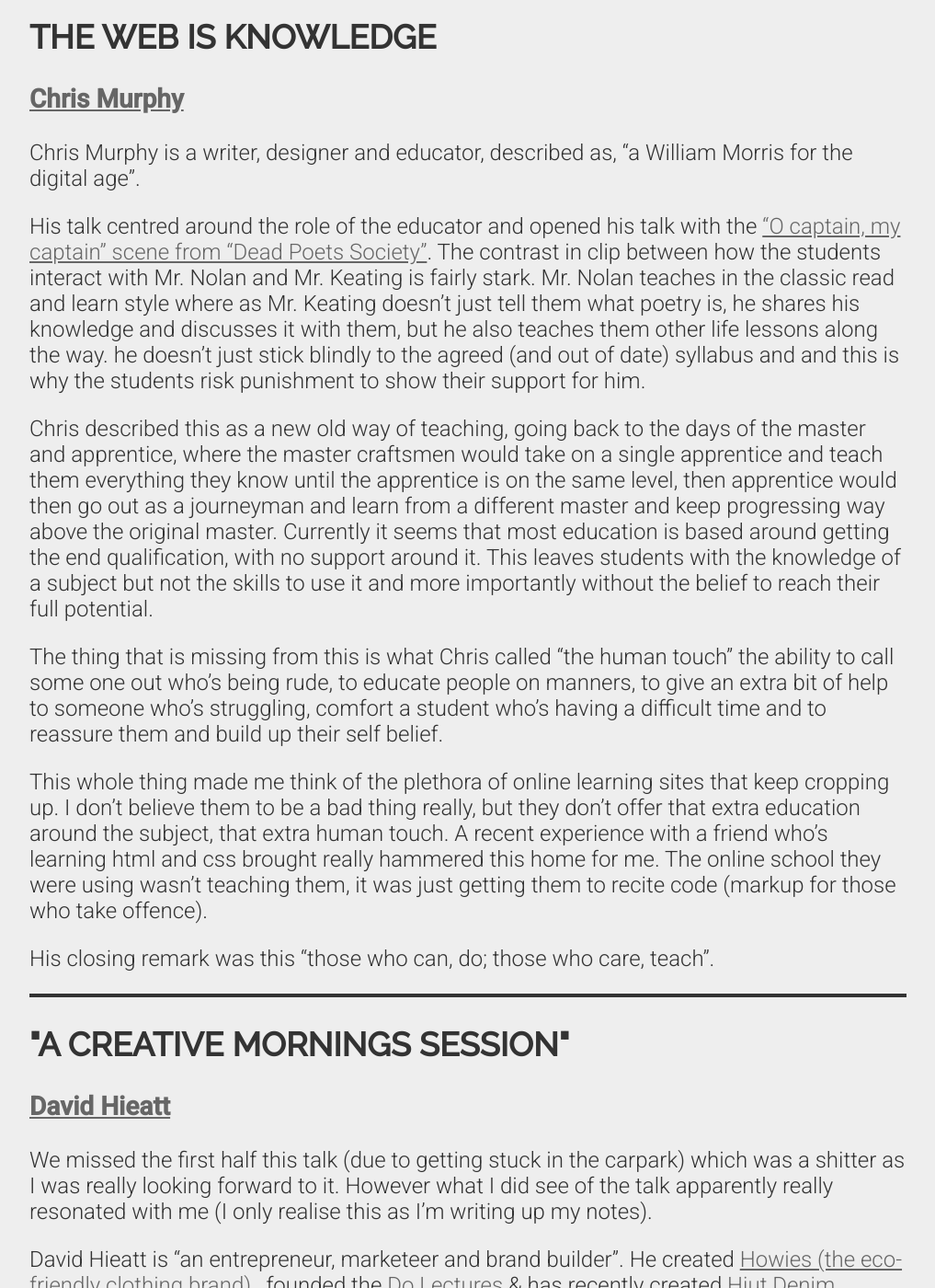
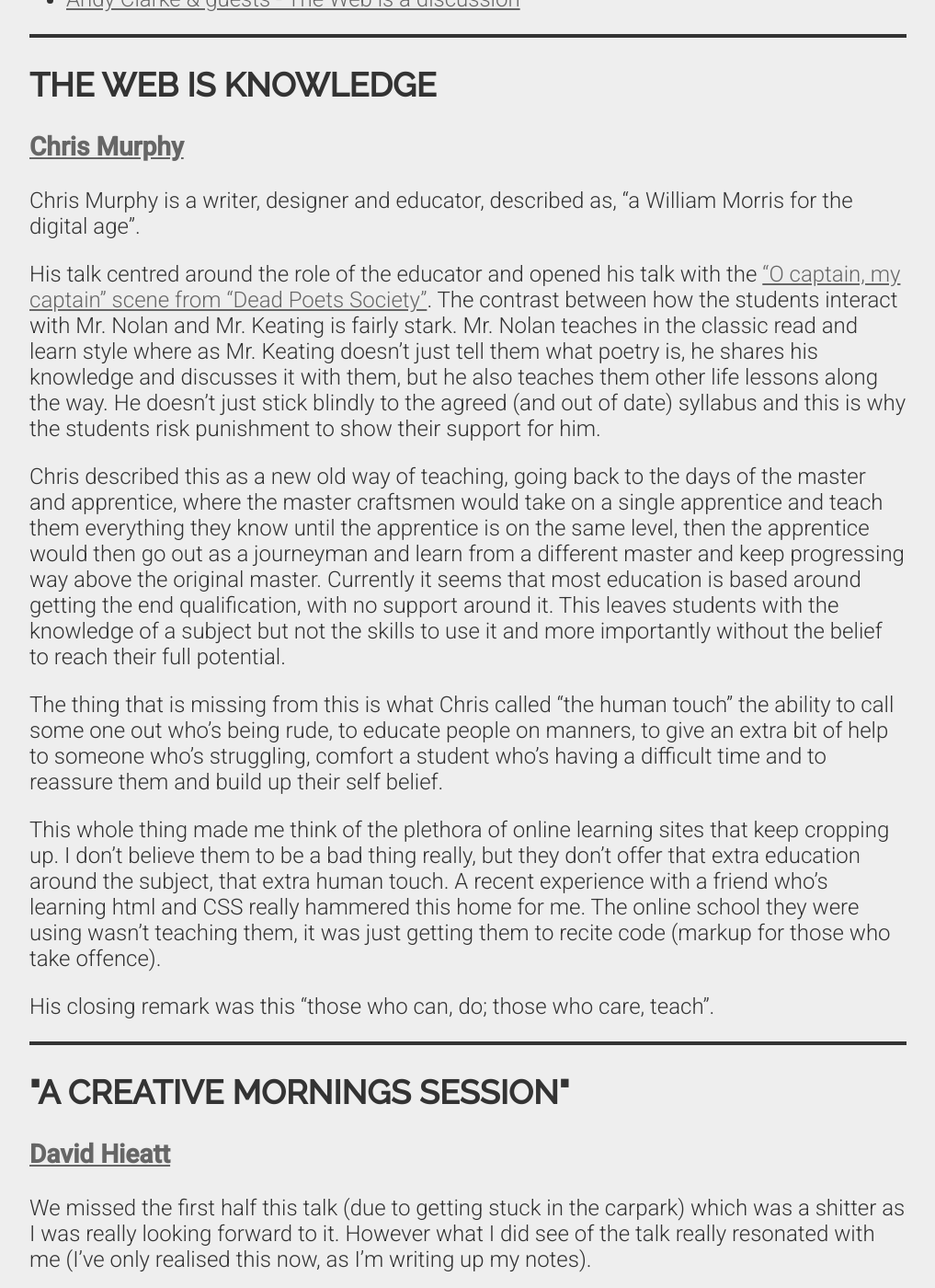
Before and after one commit to nickphillipps/nickphillipps.github.io, a Jekyll site: the page built from _posts/2014-11-13-the-web-is.md, in a window 1280 px wide and 1400 px high, scrolled down 997 px. Shown: the whole window at 92% size, without its empty margins (131-1148 px from the left). Built offline with Jekyll 4.4.1, drawn with Linux system fonts in a browser that asks for light colours; nearby versions of some CDN libraries; Markdown is read by kramdown in place of the engine named in the settings; some of the changed text lies outside the part shown.

Commit message:
Web.is post v0.2

```diff
--- a/_posts/2014-11-13-the-web-is.md
+++ b/_posts/2014-11-13-the-web-is.md
@@ -67,13 +70,13 @@
 
 Chris Murphy is a writer, designer and educator, described as, “a William Morris for the digital age”.
 
-His talk centred around the role of the educator and opened his talk with the [“O captain, my captain” scene from “Dead Poets Society”](https://www.youtube.com/watch?v=u_N6ezGK8XE). The contrast in clip between how the students interact with Mr. Nolan and Mr. Keating is fairly stark. Mr. Nolan teaches in the classic read and learn style where as Mr. Keating doesn’t just tell them what poetry is, he shares his knowledge and discusses it with them, but he also teaches them other life lessons along the way. he doesn’t just stick blindly to the agreed (and out of date) syllabus and and this is why the students risk punishment to show their support for him.
+His talk centred around the role of the educator and opened his talk with the [“O captain, my captain” scene from “Dead Poets Society”](https://www.youtube.com/watch?v=u_N6ezGK8XE). The contrast between how the students interact with Mr. Nolan and Mr. Keating is fairly stark. Mr. Nolan teaches in the classic read and learn style where as Mr. Keating doesn’t just tell them what poetry is, he shares his knowledge and discusses it with them, but he also teaches them other life lessons along the way. He doesn’t just stick blindly to the agreed (and out of date) syllabus and this is why the students risk punishment to show their support for him.
 
-Chris described this as a new old way of teaching, going back to the days of the master and apprentice, where the master craftsmen would take on a single apprentice and teach them everything they know until the apprentice is on the same level, then apprentice would then go out as a journeyman and learn from a different master and keep progressing way above the original master. Currently it seems that most education is based around getting the end qualification, with no support around it. This leaves students with the knowledge of a subject but not the skills to use it and more importantly without the belief to reach their full potential.
+Chris described this as a new old way of teaching, going back to the days of the master and apprentice, where the master craftsmen would take on a single apprentice and teach them everything they know until the apprentice is on the same level, then the apprentice would then go out as a journeyman and learn from a different master and keep progressing way above the original master. Currently it seems that most education is based around getting the end qualification, with no support around it. This leaves students with the knowledge of a subject but not the skills to use it and more importantly without the belief to reach their full potential.
 
 The thing that is missing from this is what Chris called “the human touch” the ability to call some one out who’s being rude, to educate people on manners, to give an extra bit of  help to someone who’s struggling, comfort a student who’s having a difficult time and to reassure them and build up their self belief.
 
-This whole thing made me think of the plethora of online learning sites that keep cropping up. I don’t believe them to be a bad thing really, but they don’t offer that extra education around the subject, that extra human touch. A recent experience with a friend who’s learning html and css brought really hammered this home for me. The online school they were using wasn’t teaching them, it was just getting them to recite code (markup for those who take offence).
+This whole thing made me think of the plethora of online learning sites that keep cropping up. I don’t believe them to be a bad thing really, but they don’t offer that extra education around the subject, that extra human touch. A recent experience with a friend who’s learning html and CSS really hammered this home for me. The online school they were using wasn’t teaching them, it was just getting them to recite code (markup for those who take offence).
 
 His closing remark was this “those who can, do; those who care, teach”.
 
@@ -82,20 +85,20 @@
 <h2 id="ACreativeMorningsSession">"A Creative Mornings Session"</h2>
 ### [David Hieatt](https://twitter.com/davidhieatt)
 
-We missed the first half this talk (due to getting stuck in the carpark) which was a shitter as I was really looking forward to it. However what I did see of the talk apparently really resonated with me (I only realise this as I’m writing up my notes).
+We missed the first half this talk (due to getting stuck in the carpark) which was a shitter as I was really looking forward to it. However what I did see of the talk really resonated with me (I've only realised this now, as I’m writing up my notes).
 
 
 David Hieatt is “an entrepreneur, marketeer and brand builder”. He created [Howies (the eco-friendly clothing brand)](http://www.howies.co.uk/) , founded the [Do Lectures](http://www.thedolectures.com/) & has recently created [Hiut Denim](http://hiutdenim.co.uk).
 
-The main gist of Davids talk was to play to your strengths, if you’re a small company you should embrace it. Small companies may not be able to win on price or on breadth of product, but they can make decisions quickly, focus in on making one thing amazingly well and above all out innovate the bigger companies. Speaking of Hiut Denim he said “We can move faster, we don't have to wait for decisions to be made”.
+The main gist of Davids talk was to play to your strengths, if you’re a small company you should embrace it. Small companies may not be able to win on price or on breadth of product, but they can make decisions quickly, focus in on making one thing amazingly well and above all, out innovate the bigger companies. Speaking of Hiut Denim, he said “We can move faster, we don't have to wait for decisions to be made”.
 
 On innovation he quoted everyones favourite product designer, Richard Seymour - “the more you operate in the future, the less competition you will have”, I took this to mean you should be working on the things now that the competition will be trying next.
 
 The other theme in his talk was “be authentic”. Although I don’t think he actually said this, it seemed that everything they companies he’s involved in do, comes from a point of authenticity,  he said if you’re going to start a venture - make sure it’s something you love, because it will get tough and test you. And if you love something, that will fuel your innovation.
 
-One idea that came from this love of the product was the [history tag](http://hiutdenim.co.uk/pages/historytag)(http://historytag.com/). Every pair of jeans Hiut make comes with an individual “history tag” printed inside them, which links to [historytag.com](http://historytag.com). The basic idea is to document the history of "a thing", to see where that thing has been and what it’s done. So if they end up in a second hand shop, whoever buys them can see their story. The whole concept came from David looking at a 100 year old pair of jeans and pondering on what they had seen and been through. This idea might not immediately seem like any sort of money maker, but as a brand it shows that they care about their products and that they expect them to last hundreds of years.
+One idea that came from this love of the product was the [history tag](http://hiutdenim.co.uk/pages/historytag). Every pair of jeans Hiut make comes with an individual “history tag” printed inside them, which links to [historytag.com](http://historytag.com). The basic idea is to document the history of "a thing", to see where that thing has been and what it’s done. So if they end up in a second hand shop, whoever buys them can see their story. The whole concept came from David looking at a 100 year old pair of jeans and pondering on what they had seen and been through. This idea might not immediately seem like any sort of money maker, but as a brand it shows that they care about their products and that they expect them to last hundreds of years.
 
-One of the problems they had was their customers wanted “pre-worn” jeans. However they didn’t have the facilities to “pre-wear” the jeans in house. So they set up a club, called the “Denim Breaker Club”. This “Denim Breaker Club” was basically a lean test. People signed up for it, paid a deposit on a pair of jeans and then all they had to do was wear them for 6 months and never wash them. At the end of the 6 months they send the jeans back, Hiut wash the jeans (this is apparently where all the 6months of wear suddenly shows itself in all the creases of the wearer) and then they auction them off giving a % to the guy/girl who spent 6 months wearing them - to effectively they are paying people to wear jeans. Once again, this may not seem on the face of it a fantastic way to build up a money mountain but as a way to build a brand it once again shows their authenticity.
+One of the problems they had was their customers wanted “pre-worn” jeans. However they didn’t have the facilities to “pre-wear” the jeans in house. So they set up a club, called the “Denim Breaker Club”. This “Denim Breaker Club” was basically a lean test. People signed up for it, paid a deposit on a pair of jeans and then all they had to do was wear them for 6 months and never wash them. At the end of the 6 months they send the jeans back, Hiut wash the jeans (this is apparently where all the 6months of wear suddenly shows itself in all the creases of the wearer) and then they auction them off giving a % to the guy/girl who spent 6 months of their life wearing a single pair of jeans - to effectively they are paying people to wear jeans. Once again, this may not seem on the face of it a fantastic way to build up a money mountain but as a way to build a brand it once again shows their authenticity.
 
 They also have a few other clubs such as the “no wash club” designed to reduce the carbon footprint of jeans (80% of the carbon footprint comes purely from washing them) by not washing them for 6months.
 
@@ -116,13 +119,13 @@
 
 Keir is a UK based Shopify Designer Advocate and co-host of The Back to Front Show weekly podcast.
 
-This talk started to set the mood of the conference for me. In our industry it's not uncommon to hear people say "I live and breath the web" or something similar. That's fooking awful. We've got to this point because everyone is "super passionate", "the web is always progressing" and it's also entwined with our lives. We check twitter, check e-mail, check facebook and check instagram. Then once we are done checking our instagram, we check to see if there's anything new on twitter.
+This talk started to set the mood of the conference for me. In our industry it's not uncommon to hear people say "I live and breath the web" or something similar. That's fooking awful. We've got to this point because everyone is "super passionate", "the web is always progressing" and it has also become interwoven within our lives. We check twitter, check e-mail, check facebook and check instagram. Then once we are done checking our instagram, we check to see if there's anything new on twitter.
 
 We consume too much, which leaves us little time to produce anything meaningful.
 
 We do this because in an effort to keep up to date, to stay at the head of the curve to make sure we are up to date with all the new technologies and techniques.
 
-This is exhasting and it makes us constantly question our tools and ourselves, if we fall behind the curve we feel like we are failing, like an imposter in our jobs.
+This is exhasting and it makes us constantly question our tools and ourselves, if we fall behind the curve we feel like we are failing, like we're an impostor within our job.
 
 If we are always chasing the next big thing, we don't spend any time perfecting the current thing. It's ok to be behind the curve, most people are (and they aren't all hipsters).
 
@@ -137,11 +140,11 @@
 
 I'd never heard of Phil before this conference so wasn't really sure what to expect from his talk. I was pleasently surprised. As a speaker he was up there with the best of them, funny and fast paced but not so quick he left the audience behind.
 
-If nothing else I will never look at http:// the same way all I see now is http double meh <span class="hoverRotate">://</span>.
+If nothing else, I will never look at http:// the same way, all I see now is http double meh <span class="hoverRotate">://</span>.
 
-His talk focused around the fundamental building block of the web, the link. We can link to absolutely anything (thats not behind a paywall), joining two things together and creating something more.
+His talk focused around the fundamental building block of the web, the link. We can link to absolutely anything (that's not behind a paywall), joining two things together and creating something more than the sum of the two parts.
 
-After a brief bit of wonder at how amazing the humble link really is he moved on to discussing how we are destroying this link. He expanded on his definition of the link to include the URL (URI) and how we have gone down this path where we are making our URL's too convulted and forgetting that these URL's are supposed to be human readable.. Infact... That's pretty much their sole purpose.
+After a brief bit of wonder at how amazing the humble link really is, he moved on to discussing how we are destroying the link. He expanded on his definition of the link (for this talk) to include the URL (URI) and how we have gone down this path where we are making our URL's too convulted and forgetting that these URL's are supposed to be human readable.. Infact... That's pretty much their sole purpose.
 
 We've ruined these URL's to the point where browsers are starting to hide them, which is insane, as Phil quoted Jake Archibald - “the URL is the share button of the web”.
 
@@ -163,4 +166,4 @@
 
 ---
 
-That's it feel free to ping me an [email](mailto(nickphillipps@nickphillipps.co.uk)) or tweet.
+That's it feel free to ping me an [email](mailto(nickphillipps@nickphillipps.co.uk)) or [tweet](https://twitter.com/NickPhillipps).
```
Also changed, not shown: other parts of _posts/2014-11-13-the-web-is.md (+6 -3 lines).
